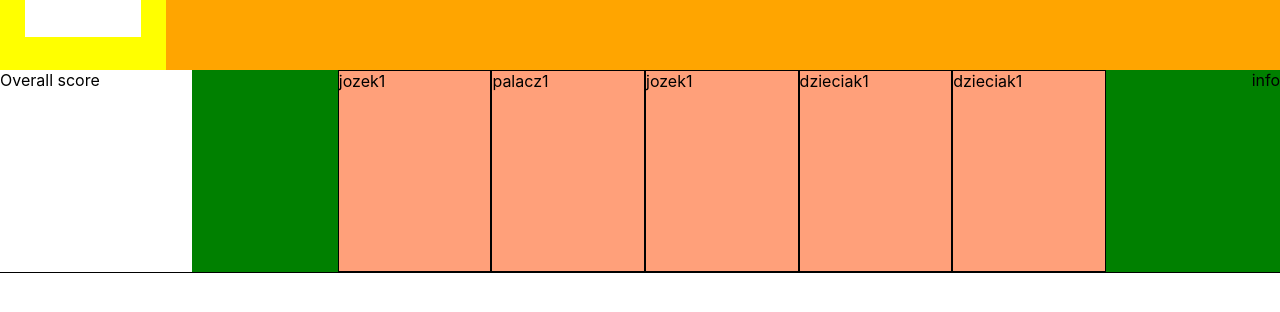
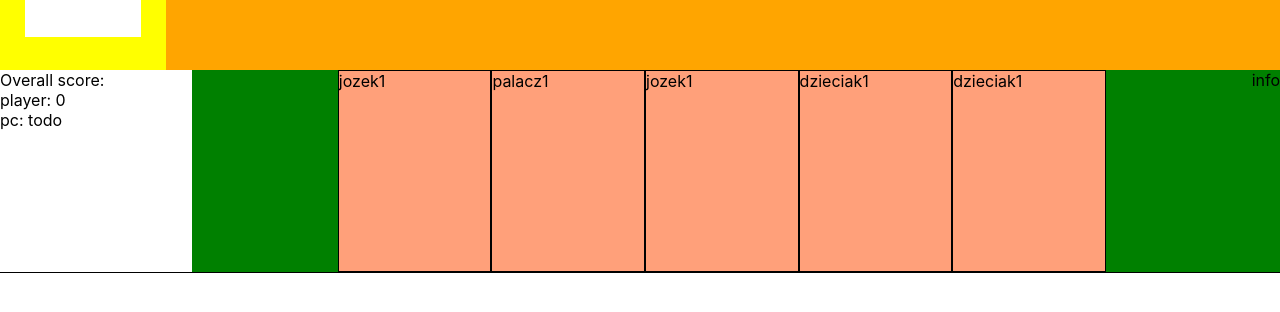
Before and after one commit to michalakweb/that-my-spot, a React (Create React App) app: page / in a window 1280 px wide. Shown: the part 400-712 px from the top of the page. Built offline with nearby package versions, Linux system fonts and the light colour scheme.

Commit message:
phase 1 complete

```diff
--- a/src/App.js
+++ b/src/App.js
@@ -98,32 +98,7 @@ class App extends React.Component {
       this.state.chosenCard === this.state.chosenCardConfirm &&
       this.state.currentPhase === 1
     ) {
-      // delete chosen card from player deck
-      this.state.deckPlayer.splice(this.state.chosenCardPosition, 1)
-
-      this.setState(
-        prevState => ({
-          phaseTwoFlag: false,
-          currentPhase: 2,
-          chosenCard: null,
-          chosenCardConfirm: null,
-          lineCards: [
-            ...this.state.lineCards,
-            JSON.parse(this.state.chosenCard)
-          ],
-          turnCounter: prevState.turnCounter + 1
-        }),
-        () => {
-          console.log("card sent to line by player")
-
-          // todo: aff filter, add overall score and prevstate for both
-          this.setState({
-            playerScore: this.state.lineCards.reduce(function(a, b) {
-              return a + b["value"]
-            }, 0)
-          })
-        }
-      )
+      this.sendCardToLinePlayer()
     }
   }
 
@@ -246,6 +221,43 @@ class App extends React.Component {
     }
   }
 
+  sendCardToLinePlayer = () => {
+    // delete chosen card from player deck
+    this.state.deckPlayer.splice(this.state.chosenCardPosition, 1)
+
+    this.setState(
+      prevState => ({
+        phaseTwoFlag: false,
+        currentPhase: 2,
+        chosenCard: null,
+        chosenCardConfirm: null,
+        chosenCardPosition: null,
+        lineCards: [...this.state.lineCards, JSON.parse(this.state.chosenCard)],
+        turnCounter: prevState.turnCounter + 1
+      }),
+      () => {
+        console.log("card sent to line by player")
+
+        // updating the scores for player
+        this.setState(
+          {
+            playerScore: this.state.lineCards
+              .filter(el => el.source === "deckPlayer")
+              .reduce(function(a, b) {
+                return a + b["value"]
+              }, 0)
+          },
+          () => {
+            this.setState(prevState => ({
+              playerOverallScore:
+                prevState.playerOverallScore + this.state.playerScore
+            }))
+          }
+        )
+      }
+    )
+  }
+
   render() {
     return (
       <div>
@@ -266,6 +278,7 @@ class App extends React.Component {
             <Footer
               deckPlayer={this.state.deckPlayer}
               selectCard={this.selectCard}
+              playerOverallScore={this.state.playerOverallScore}
             />
           </div>
         </div>
--- a/src/components/footer/Footer.js
+++ b/src/components/footer/Footer.js
@@ -5,8 +5,11 @@ import ExtraInfo from "./ExtraInfo"
 
 const Footer = props => (
   <div id="footer">
-    <OverallScore />
-    <CardContainer deckPlayer={props.deckPlayer} selectCard={props.selectCard} />
+    <OverallScore playerOverallScore={props.playerOverallScore} />
+    <CardContainer
+      deckPlayer={props.deckPlayer}
+      selectCard={props.selectCard}
+    />
     <ExtraInfo />
   </div>
 )
--- a/src/components/footer/OverallScore.js
+++ b/src/components/footer/OverallScore.js
@@ -1,5 +1,11 @@
-import React from "react";
+import React from "react"
 
-const OverallScore = () => <div id="overall_score">Overall score</div>;
+const OverallScore = props => (
+  <div id="overall_score">
+    <p>Overall score:</p>
+    <p>player: {props.playerOverallScore}</p>
+    <p>pc: todo</p>
+  </div>
+)
 
-export default OverallScore;
+export default OverallScore
--- a/src/styles/footer.scss
+++ b/src/styles/footer.scss
@@ -9,8 +9,14 @@
 
 #overall_score {
   display: flex;
+  flex-direction: column;
   background-color: white;
   width: 15%;
+
+  p {
+    margin: 0;
+    padding: 0;
+  }
 }
 
 #card_container {
```
